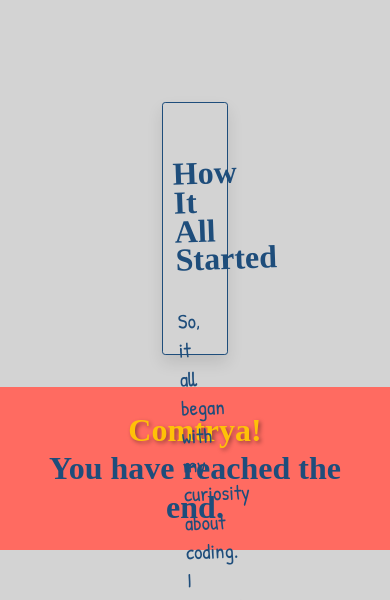
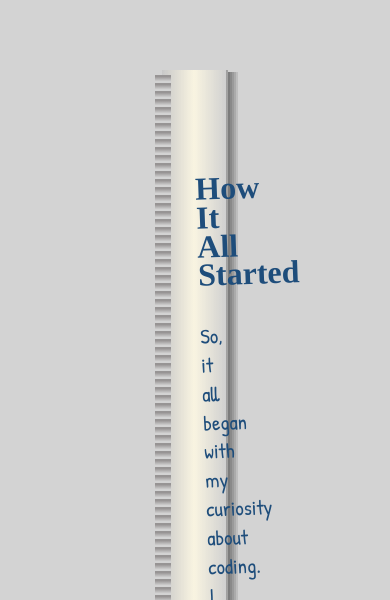
Before and after one commit to AndreaRene/AndreaRenePortfolio, a React (Vite) app: page / in a window 390 px wide. Shown: the part 544-1144 px from the top of the page. Built offline with nearby package versions, Linux system fonts and the light colour scheme; a web font is replaced by a local one.

Commit message:
profile notebook complete (w/o responsive design)

```diff
--- a/src/App.css
+++ /dev/null
@@ -1,21 +0,0 @@
-.app-container {
-  display: grid;
-  grid-template-rows: auto 1fr auto;
-  min-height: 100vh;
-}
-
-.main-content {
-  padding: 1rem;
-  display: block;
-  grid-row: 2 / 3;
-}
-
-header {
-  grid-row: 1 / 2;
-}
-
-footer {
-  grid-row: 3 / 4;
-  height: auto;
-  padding: 1rem;
-}
--- a/src/App.jsx
+++ b/src/App.jsx
@@ -7,7 +7,6 @@ import Profile from './pages/Profile/Profile';
 function App() {
   return (
     <Router>
-      <div className="app-container">
       <Header />
       <main className="main-content">
         <Routes>
@@ -15,7 +14,6 @@ function App() {
         </Routes>
       </main>
       <Footer />
-      </div>
     </Router>
   );
 }
--- a/src/components/Footer/Footer.scss
+++ b/src/components/Footer/Footer.scss
@@ -1,7 +1,6 @@
 @import '../../styles/_variables.scss';
 
 .footer {
-  margin-top: auto; /* Pushes the footer down when needed */
   display: flex;
   flex-direction: column;
   justify-content: center;
--- a/src/components/Journal/JournalEntry.scss
+++ b/src/components/Journal/JournalEntry.scss
@@ -1,5 +1,4 @@
-@import '../../styles/_variables.scss';
-
+@import '../../styles/variables';
 .journal-entry {
   padding: 1.5rem;
   margin-bottom: 2rem;
@@ -9,6 +8,10 @@
   transition: transform 0.3s ease-in-out;
   width: 100%;
   color: $main-blue;
+
+  /* Add some spacing on the sides to mimic the look of handwritten notes */
+  padding-left: 3rem;
+  padding-right: 3rem;
 }
 
 .journal-entry:nth-child(odd) {
@@ -33,4 +36,9 @@
   font-family: 'Patrick Hand', sans-serif;
   font-size: 1.3rem;
   white-space: pre-line;
+  width: 80%;
+  margin: 2rem auto;
+
+  /* Some extra spacing between paragraphs */
+  line-height: 1.8rem;
 }
--- a/src/pages/Profile/Profile.scss
+++ b/src/pages/Profile/Profile.scss
@@ -1,11 +1,17 @@
 @import '../../styles/_variables.scss';
+
+#profile-page {
+  display: flex;
+  flex-direction: column;
+  height: 100%;
+}
 
 #about-me {
   display: flex;
   // flex-wrap: wrap;
   justify-content: center;
   margin-top: 1rem;
-
+  flex: 0 0 auto;
   color: $main-blue;
 }
 
@@ -63,7 +69,8 @@
 }
 
 #journal-section {
-  margin-top: 4rem;
+  flex: 1;
+  margin-top: 2rem;
   padding: 0 10rem;
   display: flex;
   justify-content: center;
@@ -73,15 +80,45 @@
   display: flex;
   flex-direction: column;
   justify-content: space-between;
-  background-color: $grey;
-  border: 1px solid $main-blue;
-  border-radius: 0.2rem;
-  padding: 2rem;
-  width: 80%;
+  background-color: #f9f4e1;
+  padding: 5rem 2rem 2rem;
+  width: 70%;
   max-width: 900px;
   margin: 2rem auto;
-  box-shadow: 0px 8px 16px rgba(0, 0, 0, 0.1);
-  height: 30vh;
+  position: relative;
+
+  /* Subtle gradient from left to right */
+  background: linear-gradient(
+    to right,
+    rgba(0, 0, 0, 0.05) 0%,
+    #f9f4e1 50%,
+    rgba(0, 0, 0, 0.01) 100%
+  );
+
+  /* Box shadow for page edges */
+  box-shadow:
+    2px 0 0 -2px rgba(0, 0, 0, 0.1),
+    4px 0 0 -2px rgba(0, 0, 0, 0.1),
+    6px 0 0 -2px rgba(0, 0, 0, 0.1),
+    8px 0 0 -2px rgba(0, 0, 0, 0.1),
+    10px 0 0 -2px rgba(0, 0, 0, 0.1),
+    12px 0 0 -2px rgba(0, 0, 0, 0.1);
+
+  /* Border for the 3D effect */
+  border-right: 2px solid rgba(0, 0, 0, 0.2);
+  border-bottom: 2px solid rgba(0, 0, 0, 0.2);
+
+  &:before {
+    content: '';
+    position: absolute;
+    left: -7px;
+    top: 5px;
+    width: 16px;
+    height: calc(100% - 20px);
+
+    background: linear-gradient(rgb(151, 148, 148) 20%, $grey 80%);
+    background-size: 100% 8px;
+  }
 }
 
 .journal-controls {
--- a/src/styles/main.scss
+++ b/src/styles/main.scss
@@ -35,6 +35,7 @@ body {
   flex-direction: column;
   min-height: 100vh;
 }
+
 .main-content {
   flex: 1;
 }
```
Lines whose indentation alone changed are shown as unchanged.
